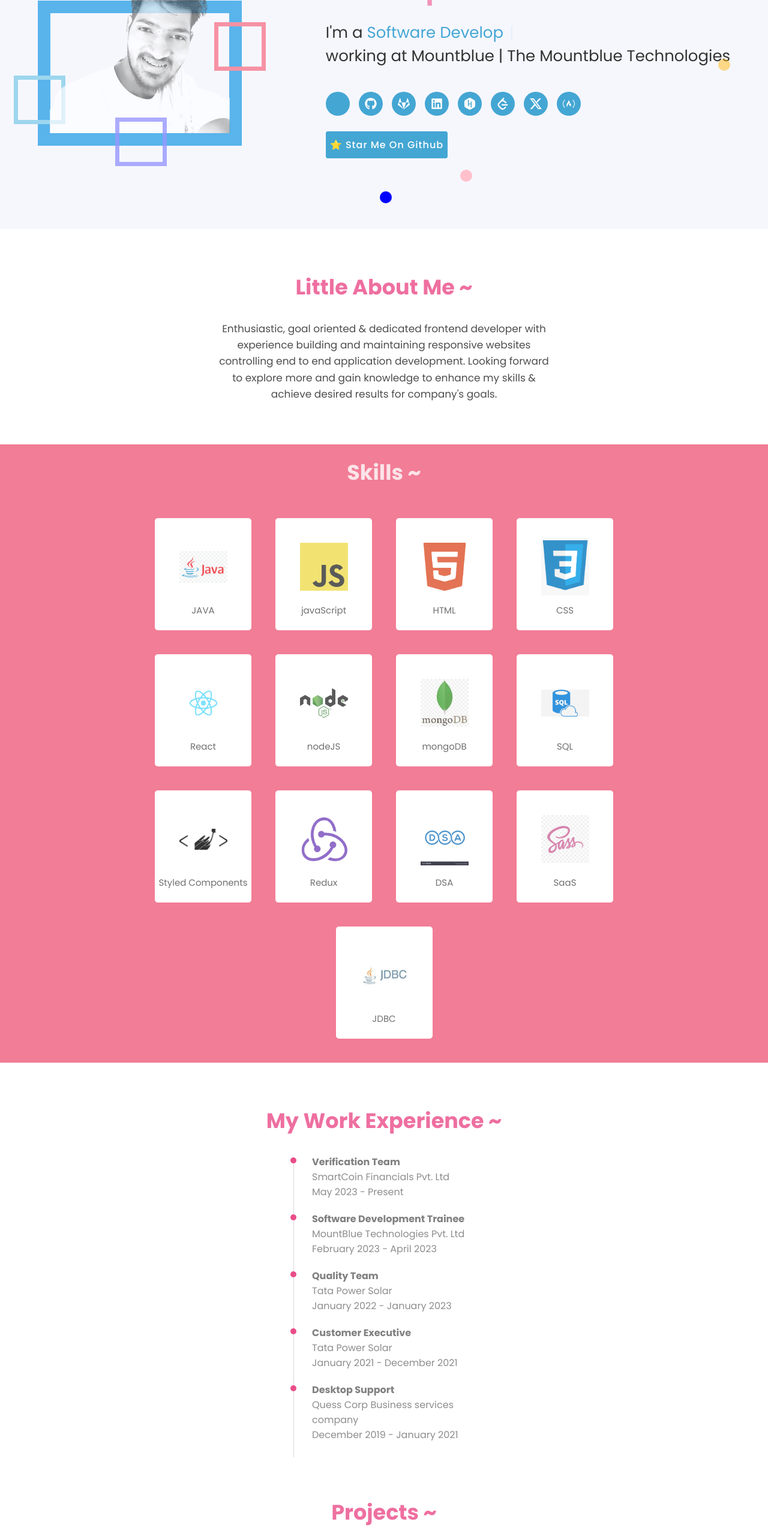
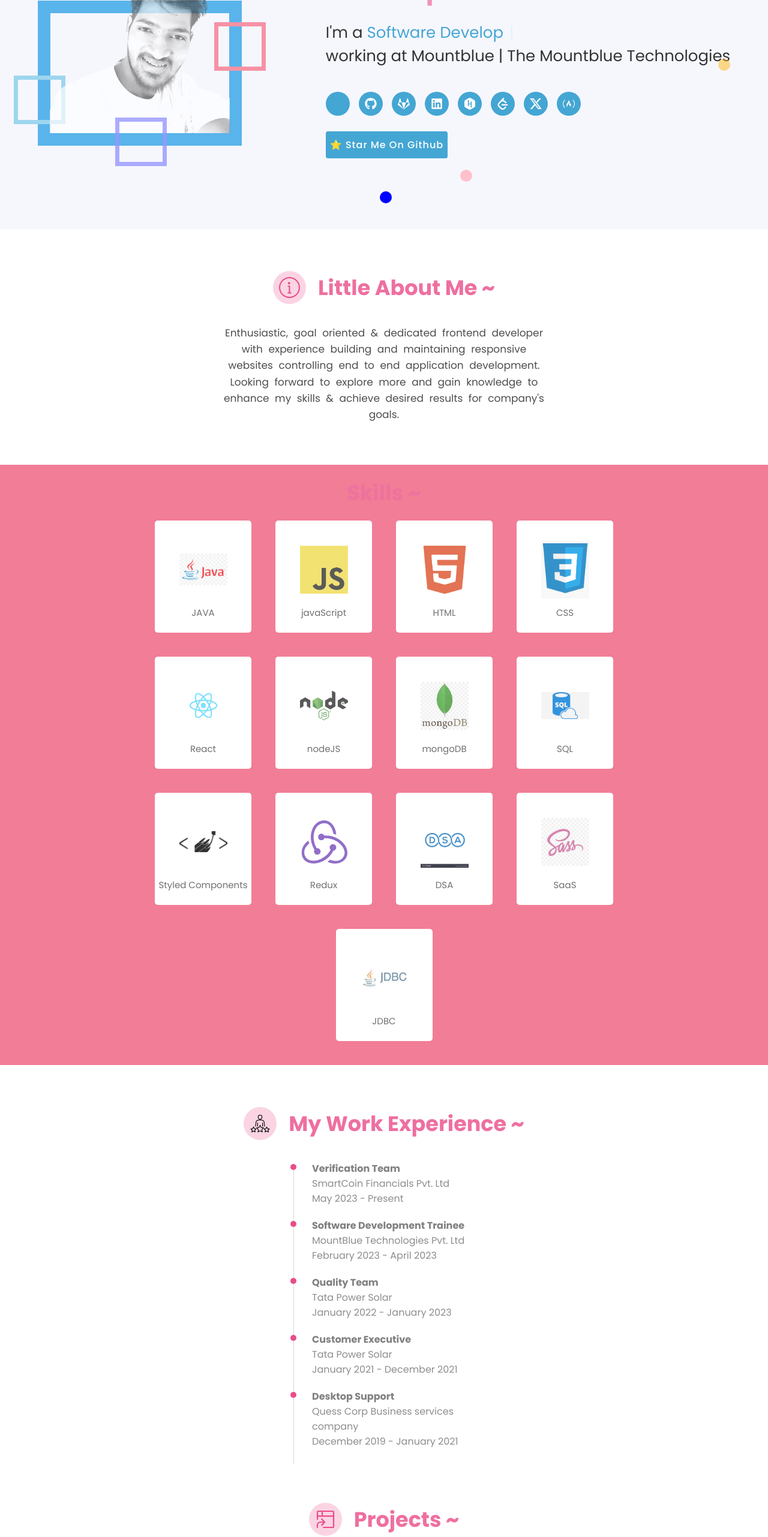
Before and after one commit to sandeep8854/sandeep, a React (Vite) app: page / in a window 1280 px wide. Shown: the part 234-2797 px from the top of the page at 60% size. Built offline with nearby package versions, Linux system fonts and the light colour scheme; some icons are missing.

Commit message:
adding every heading section have one beautiful icon for better user experience

```diff
--- a/src/App.jsx
+++ b/src/App.jsx
@@ -10,10 +10,11 @@ import Contact from "./components/Contact/Contact";
 // import Navbar from "./components/Navbar/Navbar";
 import Wave from "./components/Wave/Wave";
 import Scroll from "./components/Scroll/Scroll";
+import Navbar1 from "./components/Navbar1/Navbar1";
 const App = () => {
   return (
     <div>
-      {/* <Navbar /> */}
+      {/* <Navbar1 /> */}
       <Hero />
       <About />
       <Skill />
--- a/src/components/About/About.jsx
+++ b/src/components/About/About.jsx
@@ -1,9 +1,16 @@
+import { TfiInfoAlt } from "react-icons/tfi";
 import "./about.css";
 
 const About = () => {
   return (
     <section className="section-about">
-      <h1 className="section-title about-title">Little About Me ~</h1>
+      <div className="titleHead">
+        <span className="iconReact">
+          <TfiInfoAlt />
+        </span>
+        <h1 className="section-title about-title">Little About Me ~</h1>
+      </div>
+
       <div className="page-container">
         <p className="about-content">
           Enthusiastic, goal oriented & dedicated frontend developer with
--- a/src/components/About/about.css
+++ b/src/components/About/about.css
@@ -2,16 +2,37 @@
   padding: 7rem 0 7rem 0;
   background: #ffffff;
 }
-
+.titleHead {
+  display: flex;
+  align-items: center;
+  justify-content: center;
+  gap: 2rem;
+  margin-bottom: 3.5rem;
+}
+.iconReact {
+  display: flex;
+  align-items: center;
+  justify-content: center;
+  height: 5.5rem;
+  width: 5.5rem;
+  border-radius: 50%;
+  font-size: 3.5rem;
+  color: #ea4c89;
+  background-color: rgb(250, 212, 227);
+  transition: background-color 225ms cubic-bezier(0.4, 0, 0.2, 1) 0.5s;
+}
 .section-title {
+  display: flex;
+  align-items: center;
+  justify-content: center;
   font-size: 3.5rem;
   text-align: center;
   margin: 0;
-  margin-bottom: 3rem !important;
+  /* margin-bottom: 3rem !important; */
   opacity: 0.8;
+  color: #ea4c89 !important;
 }
 .about-title {
-  color: #ea4c89 !important;
 }
 .page-container {
   text-align: center;
@@ -23,6 +44,7 @@
   line-height: 1.6;
   max-width: 55rem;
   margin: 0 auto;
+  word-spacing: 5px;
 }
 @media only screen and (max-width: 769px) {
   .section-about {
--- a/src/components/Contact/Contact.jsx
+++ b/src/components/Contact/Contact.jsx
@@ -1,6 +1,7 @@
 import styled, { keyframes } from "styled-components";
 import { CiMail } from "react-icons/ci";
 import { PiPhone } from "react-icons/pi";
+import { LuContact } from "react-icons/lu";
 
 import ConstactImg from "../../../public/contact.png";
 import Button from "../Button/Button";
@@ -20,7 +21,25 @@ const Section = styled.section`
     margin-left: 1rem;
   }
 `;
-const Headingcont = styled.div``;
+const Headingcont = styled.div`
+  display: flex;
+  align-items: center;
+  justify-content: center;
+  gap: 2rem;
+  margin-bottom: 3.5rem;
+`;
+const SpanContact = styled.span`
+  display: flex;
+  align-items: center;
+  justify-content: center;
+  height: 5.5rem;
+  width: 5.5rem;
+  border-radius: 50%;
+  font-size: 3.5rem;
+  color: #ea4c89;
+  background-color: rgb(250, 212, 227);
+  transition: background-color 225ms cubic-bezier(0.4, 0, 0.2, 1) 0.5s;
+`;
 const Heading1 = styled.h1`
   text-align: center !important;
 `;
@@ -73,6 +92,7 @@ const Paragraph2 = styled.p`
   font-weight: 400;
   width: 80%;
   padding-bottom: 1rem;
+  word-spacing: 5px;
   @media only screen and (max-width: 650px) {
     font-size: 1.6rem;
   }
@@ -299,6 +319,9 @@ const Contact = () => {
   return (
     <Section>
       <Headingcont>
+        <SpanContact>
+          <LuContact />
+        </SpanContact>
         <Heading1>Contact Us ~</Heading1>
       </Headingcont>
       <LeftRightwrapper>
--- a/src/components/Education/Education.jsx
+++ b/src/components/Education/Education.jsx
@@ -1,4 +1,5 @@
 import "./education.css";
+import { BsFillMortarboardFill } from "react-icons/bs";
 
 const Education = () => {
   const qualification = [
@@ -26,7 +27,12 @@ const Education = () => {
   ];
   return (
     <section className="section-education">
-      <h1 className="edu-title">Education ~</h1>
+      <div className="eduCont">
+        <span className="iconreactEd">
+          <BsFillMortarboardFill />
+        </span>
+        <h1 className="edu-title">Education ~</h1>
+      </div>
 
       {qualification.map((ele, index) => {
         return (
--- a/src/components/Education/education.css
+++ b/src/components/Education/education.css
@@ -1,3 +1,22 @@
 .passing-year {
   color: #8d8d8d;
 }
+.eduCont {
+  display: flex;
+  align-items: center;
+  justify-content: center;
+  gap: 2rem;
+  margin-bottom: 3.5rem;
+}
+.iconreactEd {
+  display: flex;
+  align-items: center;
+  justify-content: center;
+  height: 5.5rem;
+  width: 5.5rem;
+  border-radius: 50%;
+  font-size: 3.5rem;
+  color: #ea4c89;
+  background-color: rgb(250, 212, 227);
+  transition: background-color 225ms cubic-bezier(0.4, 0, 0.2, 1) 0.5s;
+}
--- a/src/components/Experience/Experience.jsx
+++ b/src/components/Experience/Experience.jsx
@@ -1,4 +1,5 @@
 import "./experience.css";
+import Exp from "../../../public/experience.png";
 
 const Experience = () => {
   const experienceData = [
@@ -40,7 +41,18 @@ const Experience = () => {
   ];
   return (
     <section className="section-experience">
-      <h1 className="titleExperience experience-title">My Work Experience ~</h1>
+      <div className="exp">
+        <span className="iconReactE">
+          <img
+            className="iconPng"
+            src={Exp}
+            alt="image not found in experience"
+          />
+        </span>
+        <h1 className="titleExperience experience-title">
+          My Work Experience ~
+        </h1>
+      </div>
       {experienceData.map((ele, index) => {
         return (
           <>
--- a/src/components/Experience/experience.css
+++ b/src/components/Experience/experience.css
@@ -2,12 +2,33 @@
   padding: 7rem 2rem 0 2rem;
   background: #fff;
 }
-
+.exp {
+  display: flex;
+  align-items: center;
+  justify-content: center;
+  gap: 2rem;
+  margin-bottom: 3.5rem;
+}
+.iconReactE {
+  display: flex;
+  align-items: center;
+  justify-content: center;
+  height: 5.5rem;
+  width: 5.5rem;
+  border-radius: 50%;
+  color: #ea4c89;
+  background-color: rgb(250, 212, 227);
+  transition: background-color 225ms cubic-bezier(0.4, 0, 0.2, 1) 0.5s;
+}
+.iconPng {
+  height: 3.5rem;
+  width: 3.5rem;
+  color: #ea4c89;
+}
 .experience-title {
   font-size: 3.5rem;
   text-align: center;
   color: #ea4c89;
-  margin-bottom: 3rem;
   opacity: 0.8;
 }
 .progress-wrapper {
--- a/src/components/Pricing/pricing.jsx
+++ b/src/components/Pricing/pricing.jsx
@@ -4,12 +4,31 @@ import { useState } from "react";
 import SimpleValue from "../Button/SimpleValue";
 import MediumValue from "../Button/MediumValue";
 import BestValue from "../Button/BestValue";
+import { MdOutlineCurrencyRupee } from "react-icons/md";
+
 const Container = styled.div`
   margin-top: 3rem;
   overflow-x: hidden;
 `;
 const Headingcont = styled.div`
   margin: 3rem 0 0 0;
+  display: flex;
+  align-items: center;
+  justify-content: center;
+  gap: 2rem;
+  margin-bottom: 3.5rem;
+`;
+const SpanIcon = styled.span`
+  display: flex;
+  align-items: center;
+  justify-content: center;
+  height: 5.5rem;
+  width: 5.5rem;
+  border-radius: 50%;
+  font-size: 3.5rem;
+  color: #ea4c89;
+  background-color: rgb(250, 212, 227);
+  transition: background-color 225ms cubic-bezier(0.4, 0, 0.2, 1) 0.5s;
 `;
 const Heading1 = styled.h1``;
 
@@ -43,6 +62,7 @@ const Paragraph = styled.p`
   font-size: 1.6rem;
   color: #4d4d4d;
   line-height: 1.8;
+  word-spacing: 5px;
   @media only screen and (max-width: 540px) {
     font-size: 13px;
     width: 100%;
@@ -183,6 +203,9 @@ const Pricing = () => {
   return (
     <Container>
       <Headingcont>
+        <SpanIcon>
+          <MdOutlineCurrencyRupee />
+        </SpanIcon>
         <Heading1>Pricing Available ~</Heading1>
       </Headingcont>
       <ImageContainer>
--- a/src/components/Projects/Project.jsx
+++ b/src/components/Projects/Project.jsx
@@ -1,6 +1,7 @@
 import GithubButton from "../Button/GithubButton";
 import LinkButton from "../Button/LinkButton";
 import "./project.css";
+import { GoProjectSymlink } from "react-icons/go";
 
 const Project = () => {
   const projectData = [
@@ -63,7 +64,12 @@ const Project = () => {
   return (
     <>
       <section className="section-project">
-        <h1 className="headingProj">Projects ~</h1>
+        <div className="projectCont">
+          <span className="iconReactP">
+            <GoProjectSymlink />
+          </span>
+          <h1 className="headingProj">Projects ~</h1>
+        </div>
         <div className="project-wrapper">
           {projectData.map((ele, index) => {
             return (
--- a/src/components/Projects/project.css
+++ b/src/components/Projects/project.css
@@ -1,6 +1,26 @@
 .section-project {
   padding: 7rem 2rem 7rem 2rem;
   background: #fff;
+}
+.projectCont {
+  display: flex;
+  align-items: center;
+  justify-content: center;
+  gap: 2rem;
+  margin-bottom: 3.5rem;
+}
+
+.iconReactP {
+  display: flex;
+  align-items: center;
+  justify-content: center;
+  height: 5.5rem;
+  width: 5.5rem;
+  border-radius: 50%;
+  font-size: 3.5rem;
+  color: #ea4c89;
+  background-color: rgb(250, 212, 227);
+  transition: background-color 225ms cubic-bezier(0.4, 0, 0.2, 1) 0.5s;
 }
 h1,
 .headingProj {
@@ -8,7 +28,7 @@ h1,
   text-align: center;
   margin: 0;
   color: #ea4c89;
-  margin-bottom: 3rem !important;
+  /* margin-bottom: 3rem !important; */
   opacity: 0.8;
 }
 div .project-content {
@@ -41,6 +61,7 @@ h4,
   color: #808080;
   font-weight: 300;
   padding-bottom: 3rem;
+  word-spacing: 5px;
 }
 .project-wrapper {
   display: flex;
--- a/src/components/Skill/skill.css
+++ b/src/components/Skill/skill.css
@@ -8,7 +8,6 @@
   text-align: center;
   margin: 0;
   color: #fff;
-  margin-bottom: 3rem !important;
 }
 
 .skills-item-wrapper {
```
